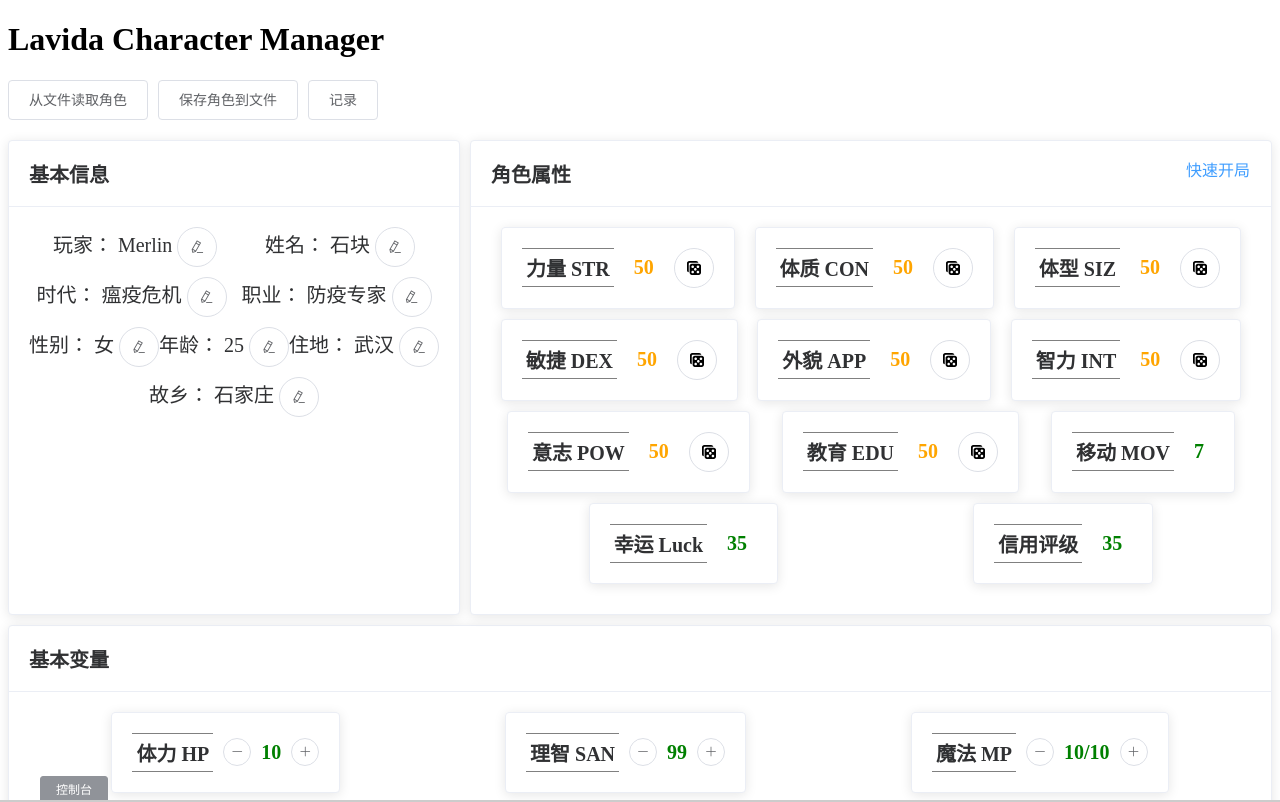
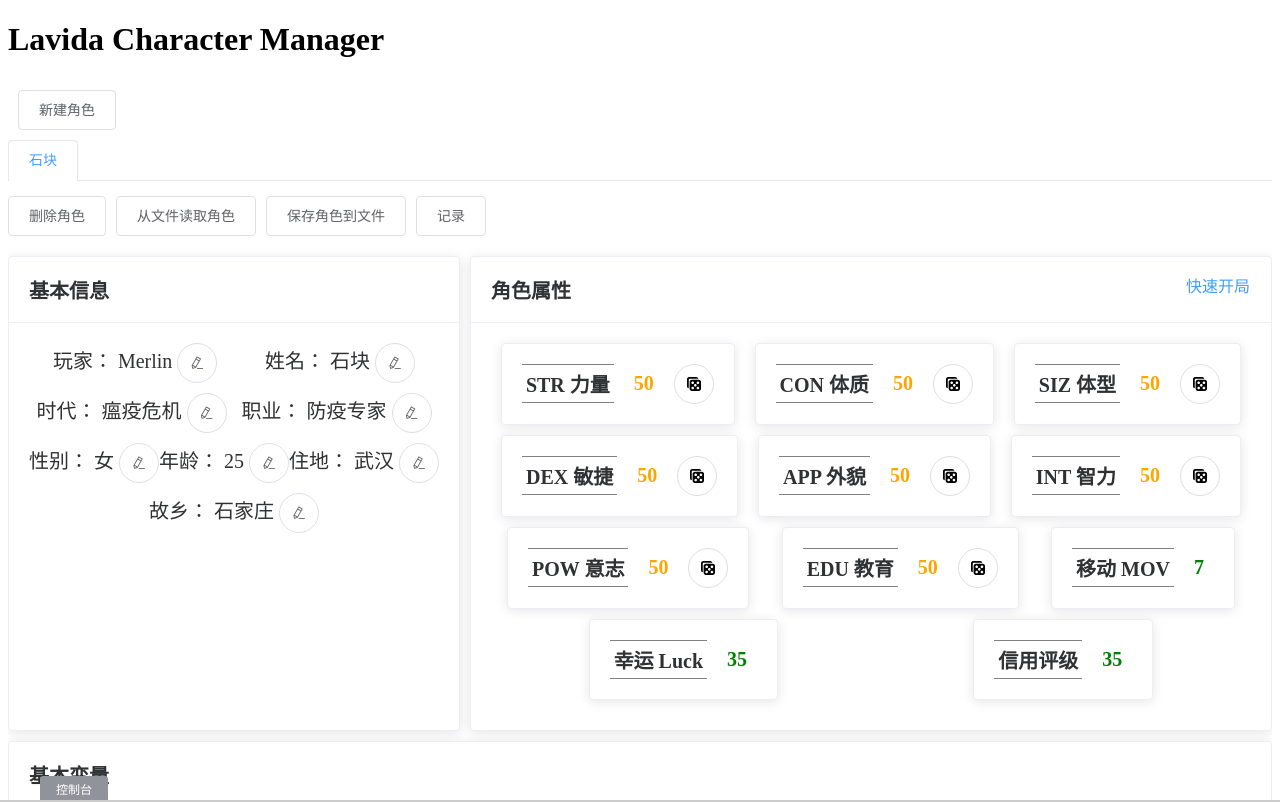
Before and after one commit to THHH0Sunshine/Lavida, a Vue app: page / in a window 1280 px wide. Shown: the top 802 px of the page. Built offline with nearby package versions, Linux system fonts and the light colour scheme.

Commit message:
支持多角色 更改数据存储方式(Vuex)

```diff
--- a/package.json
+++ b/package.json
@@ -9,7 +9,8 @@
   "dependencies": {
     "core-js": "^3.4.4",
     "element-ui": "^2.13.0",
-    "vue": "^2.6.10"
+    "vue": "^2.6.10",
+    "vuex": "^3.1.2"
   },
   "devDependencies": {
     "@vue/cli-plugin-babel": "^4.1.0",
--- a/src/App.vue
+++ b/src/App.vue
@@ -1,27 +1,42 @@
 <template>
   <div class="app">
     <h1>Lavida Character Manager</h1>
-    <character ref="char"></character>
-    <console></console>
+    <div class="buttons">
+      <el-button @click="addChar">新建角色</el-button>
+    </div>
+    <el-tabs type="card" v-model="tab">
+      <el-tab-pane v-for="(v,k) in characters" :key="k" :label="v.info.name==null?'未命名':v.info.name" :name="k.toString()">
+        <character :char="v" :index="k" @delete="removeChar"></character>
+      </el-tab-pane>
+    </el-tabs>
+    <console :charList="characters"></console>
   </div>
 </template>
 
 <script>
 import Character from './components/Character'
 import Console from './components/Console'
+import { mapGetters, mapMutations } from 'vuex'
 
 export default {
   components: {
     Character,
     Console
   },
+  computed: mapGetters(['characters']),
   data() {
     return {
-      charList: []
+      tab: '0'
     }
   },
-  mounted() {
-    this.charList.push(this.$refs.char)
+  methods: {
+    ...mapMutations(['addChar', 'deleteChar']),
+    removeChar() {
+      let tabNum = Number(this.tab)
+      let nextNum = tabNum + 1 < this.characters.length ? tabNum : tabNum ? tabNum - 1 : 0
+      this.tab = nextNum.toString()
+      this.deleteChar(tabNum)
+    }
   }
 }
 </script>
@@ -29,6 +44,10 @@ export default {
 <style>
 .app {
   padding-bottom: 40vh;
+}
+
+.app .buttons {
+  padding: 10px;
 }
 
 .icon-dice {
--- a/src/components/Character/Attributes.vue
+++ b/src/components/Character/Attributes.vue
@@ -13,7 +13,7 @@
           <div class="dialog-tags">
             <div class="dialog-attrtags">
               <span v-for="(v,k) in diceAttributes" :key="k" class="dialog-tag">
-                {{v.name}}：
+                {{v.label}} {{v.name}}：
                 <el-button @click="setAttr(k)">{{v.value==null?'???':v.value}}</el-button>
               </span>
               <span class="dialog-tag">移动 MOV：<b class="dialog-number">{{aMOV}}</b></span>
@@ -37,14 +37,9 @@
       </el-dialog>
     </div>
     <div class="multi">
-      <el-card class="item"><attribute name="力量 STR" :value="value.STR"></attribute></el-card>
-      <el-card class="item"><attribute name="体质 CON" :value="value.CON"></attribute></el-card>
-      <el-card class="item"><attribute name="体型 SIZ" :value="value.SIZ"></attribute></el-card>
-      <el-card class="item"><attribute name="敏捷 DEX" :value="value.DEX"></attribute></el-card>
-      <el-card class="item"><attribute name="外貌 APP" :value="value.APP"></attribute></el-card>
-      <el-card class="item"><attribute name="智力 INT" :value="value.INT"></attribute></el-card>
-      <el-card class="item"><attribute name="意志 POW" :value="value.POW"></attribute></el-card>
-      <el-card class="item"><attribute name="教育 EDU" :value="value.EDU"></attribute></el-card>
+      <el-card v-for="(v,k) in diceAttributes" :key="k" class="item">
+        <attribute :name="v.name+' '+v.label" :value="value[v.name]"></attribute>
+      </el-card>
       <el-card class="item"><variable name="移动 MOV" :value="value.MOV" constant></variable></el-card>
       <el-card class="item"><variable name="幸运 Luck" :value="value.Luck" constant></variable></el-card>
       <el-card class="item"><variable name="信用评级" :value="value.Money" constant></variable></el-card>
@@ -56,6 +51,7 @@
 import Dice from '../Dice'
 import Attribute from '../Attribute'
 import Variable from '../Variable'
+import { mapMutations } from 'vuex'
 
 export default {
   components: {
@@ -64,7 +60,8 @@ export default {
     Variable
   },
   props: {
-    value: Object
+    value: Object,
+    index: Number
   },
   data() {
     return {
@@ -75,14 +72,14 @@ export default {
       step: 1,
       total: 0,
       diceAttributes: [
-        { name: '力量 STR', value: null },
-        { name: '体质 CON', value: null },
-        { name: '体型 SIZ', value: null },
-        { name: '敏捷 DEX', value: null },
-        { name: '外貌 APP', value: null },
-        { name: '智力 INT', value: null },
-        { name: '意志 POW', value: null },
-        { name: '教育 EDU', value: null }
+        { name: 'STR', label: '力量', value: null },
+        { name: 'CON', label: '体质', value: null },
+        { name: 'SIZ', label: '体型', value: null },
+        { name: 'DEX', label: '敏捷', value: null },
+        { name: 'APP', label: '外貌', value: null },
+        { name: 'INT', label: '智力', value: null },
+        { name: 'POW', label: '意志', value: null },
+        { name: 'EDU', label: '教育', value: null }
       ],
       diceResults: [],
       selected: null,
@@ -123,6 +120,7 @@ export default {
     }
   },
   methods: {
+    ...mapMutations(['setAttribute', 'changeAttributes']),
     pushResult(tot) {
       let i = 0
       while (i < this.diceResults.length && this.diceResults[i] > tot) {
@@ -159,22 +157,18 @@ export default {
       }
     },
     save() {
-      this.$emit('input', {
-        ...this.value,
-        STR: this.diceAttributes[0].value,
-        CON: this.diceAttributes[1].value,
-        SIZ: this.diceAttributes[2].value,
-        DEX: this.diceAttributes[3].value,
-        APP: this.diceAttributes[4].value,
-        INT: this.diceAttributes[5].value,
-        POW: this.diceAttributes[6].value,
-        EDU: this.diceAttributes[7].value,
-        MOV: this.aMOV,
-        Luck: this.aLuck,
-        Money: this.aMoney,
-        HP: this.aHP,
-        SAN: 99,
-        MP: this.aMP
+      this.changeAttributes({
+        index: this.index,
+        changes: [
+          ...this.diceAttributes,
+          { name: 'MOV', value: this.aMOV },
+          { name: 'Luck', value: this.aLuck },
+          { name: 'Money', value: this.aMoney },
+          { name: 'HP', value: this.aHP },
+          { name: 'SAN', value: 99 },
+          { name: 'MaxMP', value: this.aMP },
+          { name: 'MP', value: this.aMP }
+        ]
       })
       this.dialog = false
       this.round = 1
--- /dev/null
+++ b/src/components/Character/Info.vue
@@ -0,0 +1,53 @@
+<template>
+  <el-card>
+    <b slot="header">基本信息</b>
+    <div class="multi">
+      <span v-for="(v,k) in items" :key="k" class="item">
+        {{v.label}}：
+        <editable :value="value[v.name]" @input="setOneInfo({index,name:v.name,value:$event})"></editable>
+      </span>
+    </div>
+  </el-card>
+</template>
+
+<script>
+import Editable from '../Editable'
+import { mapMutations } from 'vuex'
+
+export default {
+  components: {
+    Editable
+  },
+  props: {
+    value: Object,
+    index: Number
+  },
+  data() {
+    return {
+      items: [
+        { name: 'player', label: '玩家' },
+        { name: 'name', label: '姓名' },
+        { name: 'time', label: '时代' },
+        { name: 'profession', label: '职业' },
+        { name: 'gender', label: '性别' },
+        { name: 'age', label: '年龄' },
+        { name: 'place', label: '住地' },
+        { name: 'hometown', label: '故乡' }
+      ]
+    }
+  },
+  methods: mapMutations(['setOneInfo'])
+}
+</script>
+
+<style scoped>
+.multi {
+  display: flex;
+  flex-wrap: wrap;
+  justify-content: space-around;
+}
+
+.item {
+  margin-bottom: 10px;
+}
+</style>
--- a/src/components/Character/Skills.vue
+++ b/src/components/Character/Skills.vue
@@ -31,6 +31,7 @@
 
 <script>
 import Attribute from '../Attribute'
+import { mapMutations } from 'vuex'
 
 export default {
   components: {
@@ -38,7 +39,8 @@ export default {
   },
   props: {
     value: Array,
-    total: Number
+    total: Number,
+    index: Number
   },
   data() {
     return {
@@ -116,6 +118,7 @@ export default {
     }
   },
   methods: {
+    ...mapMutations(['setSkills']),
     assign(index, value) {
       let skill = this.skillList[index]
       if (value < 0 || skill.basic + value > 100) {
@@ -142,7 +145,7 @@ export default {
         e.add = 0
       }
       this.points = 0
-      this.$emit('input', list)
+      this.setSkills({ index: this.index, skills: list })
       this.dialog = false
     }
   }
--- a/src/components/Character/index.vue
+++ b/src/components/Character/index.vue
@@ -1,98 +1,78 @@
 <template>
   <div class="character">
     <div class="toptop">
-        <el-button @click="load">从文件读取角色</el-button>
-        <el-button @click="save">保存角色到文件</el-button>
-        <el-button @click="noteVisible=true">记录</el-button>
+      <el-button @click="del">删除角色</el-button>
+      <el-button @click="load">从文件读取角色</el-button>
+      <el-button @click="save">保存角色到文件</el-button>
+      <el-button @click="noteVisible=true">记录</el-button>
     </div>
     <div class="top">
-      <el-card class="basic">
-        <b slot="header">基本信息</b>
-        <div class="multi">
-          <span class="item">玩家：<editable v-model="info.player"></editable></span>
-          <span class="item">姓名：<editable v-model="info.name"></editable></span>
-          <span class="item">时代：<editable v-model="info.time"></editable></span>
-          <span class="item">职业：<editable v-model="info.profession"></editable></span>
-          <span class="item">性别：<editable v-model="info.gender"></editable></span>
-          <span class="item">年龄：<editable v-model="info.age"></editable></span>
-          <span class="item">住地：<editable v-model="info.place"></editable></span>
-          <span class="item">故乡：<editable v-model="info.hometown"></editable></span>
-        </div>
-      </el-card>
-      <attributes class="attributes" v-model="attributes"></attributes>
+      <info class="basic" :value="char.info" :index="index"></info>
+      <attributes class="attributes" :value="char.attributes" :index="index"></attributes>
     </div>
     <div class="center">
       <el-card class="variables">
         <b slot="header">基本变量</b>
         <div class="multi">
-          <el-card class="item"><variable name="体力 HP" v-model="attributes.HP"></variable></el-card>
-          <el-card class="item"><variable name="理智 SAN" v-model="attributes.SAN"></variable></el-card>
-          <el-card class="item"><variable name="魔法 MP" v-model="attributes.MP" :max="attributes.MaxMP"></variable></el-card>
+          <el-card class="item">
+            <variable name="体力 HP" :value="char.attributes.HP" @input="setAttribute({index,name:'HP',value:$event})"></variable>
+          </el-card>
+          <el-card class="item">
+            <variable name="理智 SAN" :value="char.attributes.SAN" @input="setAttribute({index,name:'SAN',value:$event})"></variable>
+          </el-card>
+          <el-card class="item">
+            <variable name="魔法 MP" :value="char.attributes.MP" :max="char.attributes.MaxMP" @input="setAttribute({index,name:'MP',value:$event})"></variable>
+          </el-card>
         </div>
       </el-card>
-      <skills class="skills" :total="attributes.EDU==null?0:attributes.EDU*5" v-model="skills"></skills>
+      <skills class="skills" :total="char.attributes.EDU==null?0:char.attributes.EDU*5" :value="char.skills" :index="index"></skills>
     </div>
-    <el-drawer :visible.sync="noteVisible" :title="'角色 '+info.name+' 的记录'" direction="rtl" size="300px">
-      <el-input class="note-input" type="textarea" resize="none" rows="16" v-model="note"></el-input>
+    <el-drawer :visible.sync="noteVisible" :title="'角色 '+char.info.name+' 的记录'" direction="rtl" size="300px">
+      <el-input class="note-input" type="textarea" resize="none" rows="16" :value="char.note" @input="setNote({index,note:$event})"></el-input>
     </el-drawer>
   </div>
 </template>
 
 <script>
+import Info from './Info'
 import Attributes from './Attributes'
 import Skills from './Skills'
 import Editable from '../Editable'
 import Attribute from '../Attribute'
 import Variable from '../Variable'
+import { mapMutations } from 'vuex'
 
 export default {
   components: {
+    Info,
     Attributes,
     Skills,
     Editable,
     Attribute,
     Variable
   },
+  props: {
+    char: Object,
+    index: Number
+  },
   data() {
     return {
-      info: {
-        player: 'Merlin',
-        name: '石块',
-        time: '瘟疫危机',
-        profession: '防疫专家',
-        gender: '女',
-        age: '25',
-        place: '武汉',
-        hometown: '石家庄'
-      },
-      attributes: {
-        STR: 50,
-        CON: 50,
-        SIZ: 50,
-        DEX: 50,
-        APP: 50,
-        INT: 50,
-        POW: 50,
-        EDU: 50,
-        MOV: 7,
-        Luck: 35,
-        Money: 35,
-        HP: 10,
-        SAN: 99,
-        MaxMP: 10,
-        MP: 10
-      },
-      skills: [
-        { name: '检疫', value: 100 },
-        { name: '急救', value: 80 },
-        { name: '聆听', value: 70 },
-        { name: '妙手', value: 60 }
-      ],
-      noteVisible: false,
-      note: ''
+      noteVisible: false
     }
   },
   methods: {
+    ...mapMutations(['setChar', 'setAttribute', 'setNote']),
+    del() {
+      let name = this.char.info.name
+      let tip = name == null ?
+        '是否删除该未命名角色？' :
+        '是否删除角色`' + name + '`？'
+      this.$confirm(tip, '提示', {
+        confirmButtonText: '确定',
+        cancelButtonText: '取消',
+        type: 'warning'
+      }).then(() => this.$emit('delete')).catch(() => {})
+    },
     load() {
       let input = document.createElement('input')
       input.type = 'file'
@@ -119,20 +99,22 @@ export default {
           if (obj.skills == null) {
             obj.skills = []
           }
-          for (let k of Object.keys(this.info)) {
+          let info = {}
+          for (let k of Object.keys(this.char.info)) {
             if (obj.info[k] == null) {
-              this.info[k] = null
+              info[k] = null
             } else {
               let value = obj.info[k].toString()
-              this.info[k] = value.length > 0 ? value : null
+              info[k] = value.length > 0 ? value : null
             }
           }
-          for (let k of Object.keys(this.attributes)) {
+          let attributes
+          for (let k of Object.keys(this.char.attributes)) {
             if (obj.attributes[k] == null) {
-              this.attributes[k] = null
+              attributes[k] = null
             } else {
               let value = Number(obj.attributes[k])
-              this.attributes[k] = isFinite(value) ? value : null
+              attributes[k] = isFinite(value) ? value : null
             }
           }
           let skills = []
@@ -159,10 +141,11 @@ export default {
               skills.push({ name: k, value })
             }
           }
-          this.skills = skills
-          if (obj.note != null) {
-            this.note = obj.note.toString()
-          }
+          let note = obj.note == null ? '' : obj.note.toString()
+          this.setChar({
+            index: this.index,
+            character: { info, attributes, skills, note }
+          })
         }
         reader.readAsText(e.target.files[0])
       }
@@ -170,16 +153,16 @@ export default {
     },
     save() {
       let obj = {
-        info: this.info,
-        attributes: this.attributes,
-        skills: this.skills,
-        note: this.note
+        info: this.char.info,
+        attributes: this.char.attributes,
+        skills: this.char.skills,
+        note: this.char.note
       }
       let blob = new Blob([JSON.stringify(obj)], { type: 'application/json' })
       let url = URL.createObjectURL(blob)
       let a = document.createElement('a')
       a.href = url
-      a.download = this.attributes.name + '.json'
+      a.download = this.char.attributes.name + '.json'
       a.click()
       URL.revokeObjectURL(url)
     }
--- a/src/components/Console.vue
+++ b/src/components/Console.vue
@@ -11,7 +11,12 @@
 </template>
 
 <script>
+import { mapMutations } from 'vuex'
+
 export default {
+  props: {
+    charList: Array
+  },
   data() {
     return {
       visible: false,
@@ -22,6 +27,7 @@ export default {
     }
   },
   methods: {
+    ...mapMutations(['setOneInfo', 'setAttribute', 'addSkill', 'deleteSkill', 'setSkillValue']),
     println(str) {
       this.text += str + '\n'
       this.$nextTick(() => this.$refs.text.scrollTop = this.$refs.text.scrollHeight)
@@ -105,7 +111,7 @@ export default {
           if (!isFinite(value)) {
             return this.println('非法数字 `' + args[3] + '`')
           }
-          char.skills.push({ name: args[2], value })
+          this.addSkill({ index: char.index, skill: { name: args[2], value } })
           this.println(args[1] + '.' + args[2] + ': ' + args[3])
           break
         case 'delskill':
@@ -117,11 +123,11 @@ export default {
             return this.println('找不到角色 `' + args[1] + '`')
           }
           old = []
-          for (let i = 0; i < char.skills.length; i++) {
-            let skill = char.skills[i]
+          for (let i = 0; i < char.char.skills.length; i++) {
+            let skill = char.char.skills[i]
             if (skill.name == args[2]) {
               old.push(skill)
-              char.skills.splice(i, 1)
+              this.deleteSkill({ index: char.index, skillIndex: i })
               i--
             }
           }
@@ -142,50 +148,51 @@ export default {
       }
     },
     findChar(name) {
-      for (let ch of this.$parent.charList) {
-        if (ch.info.name == name) {
-          return ch
+      for (let i = 0; i < this.charList.length; i++) {
+        if (this.charList[i].info.name == name) {
+          return { index: i, char: this.charList[i] }
         }
       }
     },
     getValue(char, key) {
-      let value = char.info[key]
+      let value = char.char.info[key]
       if (value !== undefined) {
         return value
       }
-      value = char.attributes[key]
+      value = char.char.attributes[key]
       if (value !== undefined) {
         return value
       }
-      for (let skill of char.skills) {
+      for (let skill of char.char.skills) {
         if (skill.name == key) {
           return skill.value
         }
       }
     },
     setValue(char, key, value) {
-      let old = char.info[key]
+      let old = char.char.info[key]
       if (old !== undefined) {
-        char.info[key] = value
+        this.setOneInfo({ index: char.index, name: key, value })
         return old
       }
-      old = char.attributes[key]
+      old = char.char.attributes[key]
       if (old !== undefined) {
         value = Number(value)
         if (!isFinite(value)) {
           return
         }
-        char.attributes[key] = value
+        this.setAttribute({ index: char.index, name: key, value })
         return old
       }
-      for (let skill of char.skills) {
+      for (let i = 0; i < char.char.skills.length; i++) {
+        let skill = char.char.skills[i]
         if (skill.name == key) {
           value = Number(value)
           if (!isFinite(value)) {
             return
           }
           old = skill.value
-          skill.value = value
+          this.setSkillValue({ index: char.index, skillIndex: i, value })
           return old
         }
       }
--- a/src/main.js
+++ b/src/main.js
@@ -2,10 +2,12 @@ import Vue from 'vue'
 import ElementUI from 'element-ui'
 import 'element-ui/lib/theme-chalk/index.css'
 import App from './App.vue'
+import store from './store'
 
 Vue.config.productionTip = false
 Vue.use(ElementUI)
 
 new Vue({
-  render: h => h(App),
+  store,
+  render: h => h(App)
 }).$mount('#app')
--- /dev/null
+++ b/src/store/index.js
@@ -0,0 +1,106 @@
+import Vue from 'vue'
+import Vuex from 'vuex'
+
+Vue.use(Vuex)
+
+export default new Vuex.Store({
+  state: {
+    characters: [
+      {
+        info: {
+          player: 'Merlin',
+          name: '石块',
+          time: '瘟疫危机',
+          profession: '防疫专家',
+          gender: '女',
+          age: '25',
+          place: '武汉',
+          hometown: '石家庄'
+        },
+        attributes: {
+          STR: 50,
+          CON: 50,
+          SIZ: 50,
+          DEX: 50,
+          APP: 50,
+          INT: 50,
+          POW: 50,
+          EDU: 50,
+          MOV: 7,
+          Luck: 35,
+          Money: 35,
+          HP: 10,
+          SAN: 99,
+          MaxMP: 10,
+          MP: 10
+        },
+        skills: [
+          { name: '检疫', value: 100 },
+          { name: '急救', value: 80 },
+          { name: '聆听', value: 70 },
+          { name: '妙手', value: 60 }
+        ],
+        note: ''
+      }
+    ]
+  },
+  getters: {
+    characters(state) {
+      return state.characters
+    }
+  },
+  mutations: {
+    addChar(state) {
+      state.characters.push({
+        info: {
+          player: null, name: null, time: null, profession: null,
+          gender: null, age: null, place: null, hometown: null
+        },
+        attributes: {
+          STR: null, CON: null, SIZ: null, DEX: null,
+          APP: null, INT: null, POW: null, EDU: null,
+          MOV: null, Luck: null, Money: null,
+          HP: null, SAN: null, MaxMP: null, MP: null
+        },
+        skills: [],
+        note: ''
+      })
+    },
+    deleteChar(state, index) {
+      state.characters.splice(index, 1)
+    },
+    setChar(state, payload) {
+      state.characters[payload.index] = payload.character
+    },
+    setOneInfo(state, payload) {
+      state.characters[payload.index].info[payload.name] = payload.value
+    },
+    setAttribute(state, payload) {
+      state.characters[payload.index].attributes[payload.name] = payload.value
+    },
+    changeAttributes(state, payload) {
+      for (let change of payload.changes) {
+        state.characters[payload.index].attributes[change.name] = change.value
+      }
+    },
+    setSkills(state, payload) {
+      state.characters[payload.index].skills = payload.skills
+    },
+    addSkill(state, payload) {
+      state.characters[payload.index].skills.push(payload.skill)
+    },
+    deleteSkill(state, payload) {
+      state.characters[payload.index].skills.splice(payload.skillIndex, 1)
+    },
+    setSkillValue(state, payload) {
+      state.characters[payload.index].skills[payload.skillIndex].value = payload.value
+    },
+    setNote(state, payload) {
+      state.characters[payload.index].note = payload.note
+    }
+  },
+  actions: {
+  },
+  modules: {
+  }
+})
```
Also changed, not shown: 1 other file (tests, documents, lock files or other folders).
